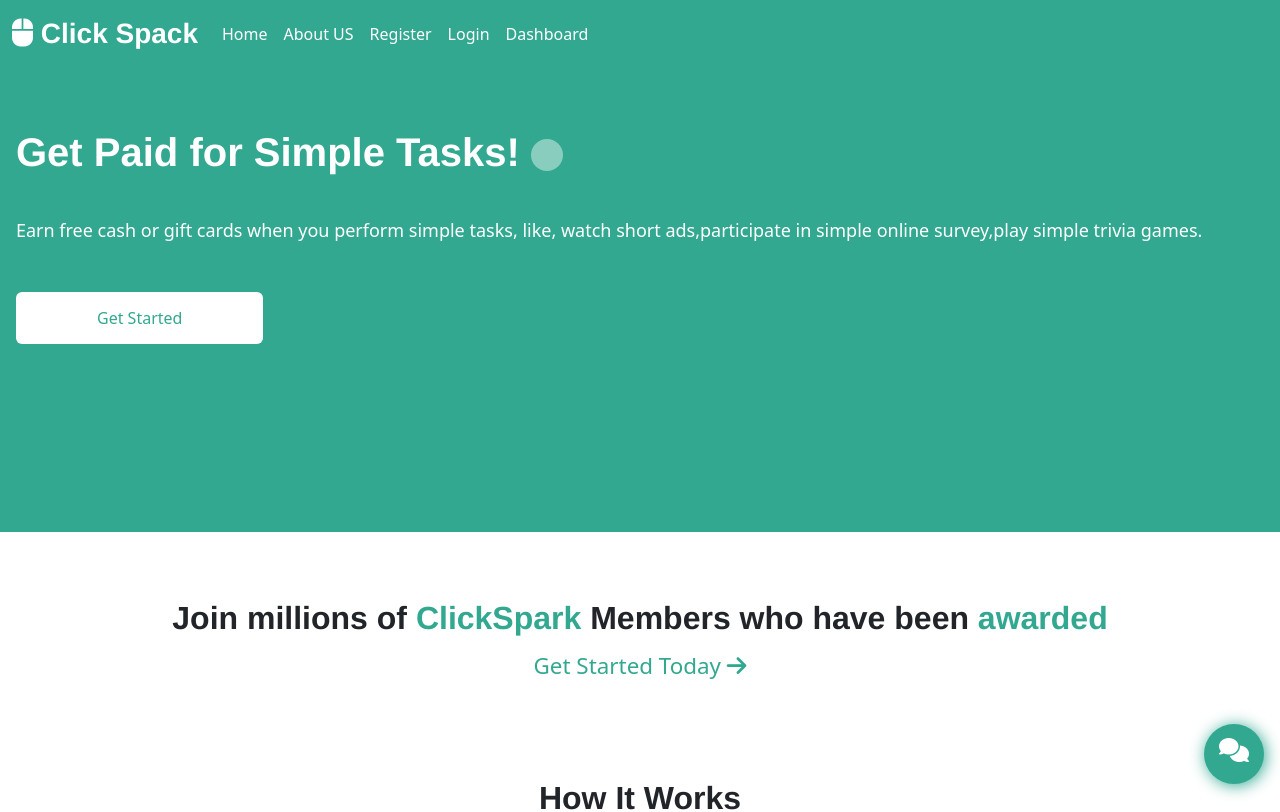
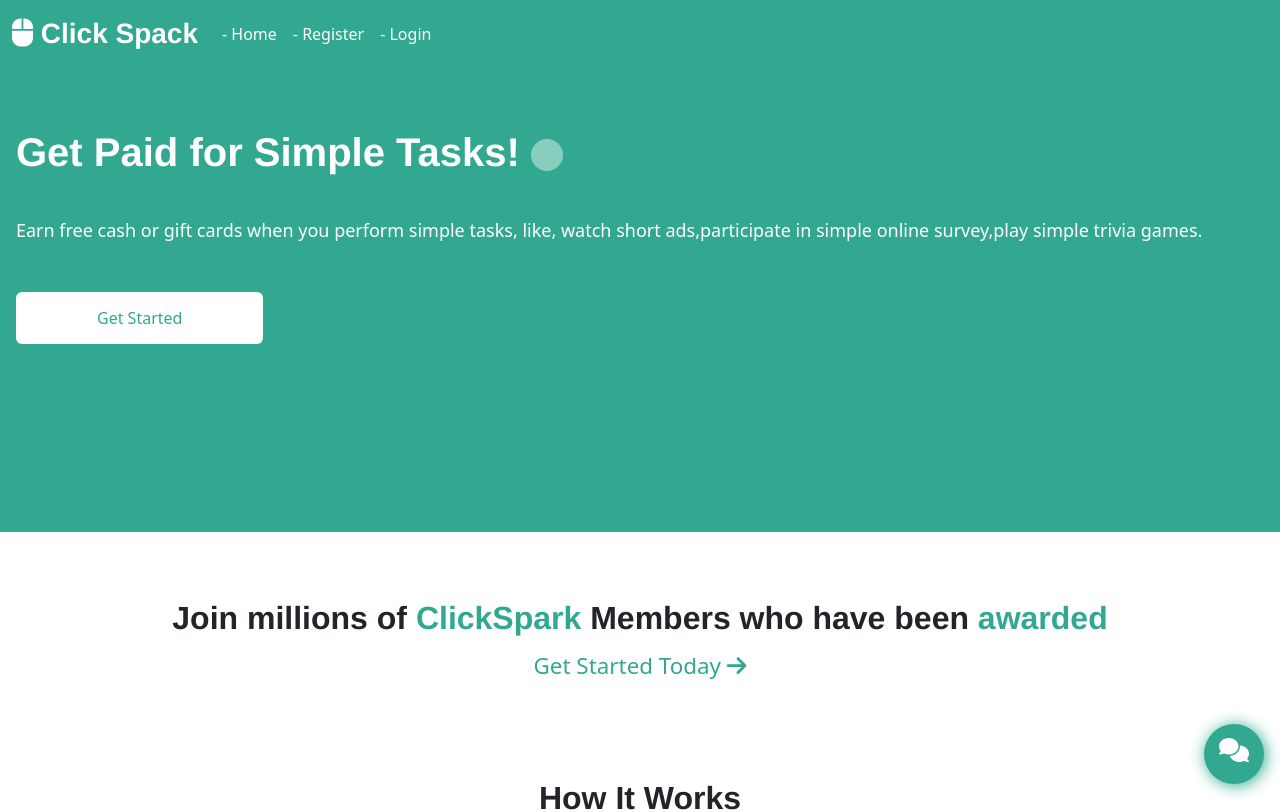
Before and after one commit to mario0070/click-spark, a React (Vite) app: page / in a window 1280 px wide. Shown: the top 812 px of the page. Built offline with nearby package versions, Linux system fonts and the light colour scheme; the HTML template or start-up script is replaced by a standard one.

Commit message:
login user

```diff
--- a/public/css/style.css
+++ b/public/css/style.css
@@ -509,3 +509,11 @@ body{
     color: var(--secondary);
     padding: .8em 2em;
 }
+
+.navbar .log_out{
+    width: fit-content;
+    padding: .5em 1em;
+    margin-top: 1em;
+    padding-bottom: .8em;
+    float: right;
+}
--- a/src/components/navbar.jsx
+++ b/src/components/navbar.jsx
@@ -1,6 +1,10 @@
-import React from 'react'
+import React, { useState } from 'react'
+import { useCookies } from 'react-cookie'
 
 export default function NavBar() {
+    const [cookie, setCookie, removeCookie] = useCookies("")
+    const [user, setUser] = useState(cookie.SparkUser ??  "")
+
     return (
         <nav class="navbar navbar-expand-sm bg-light navbar-light fixed-top">
             <div class="container-fluid">
@@ -11,20 +15,37 @@ export default function NavBar() {
                 <div class="collapse navbar-collapse" id="collapsibleNavbar">
                 <ul class="navbar-nav">
                     <li class="nav-item">
-                    <a class="nav-link" href="/">Home</a>
+                        <a class="nav-link" href="/">- Home</a>
+                    </li>
+                    { !user &&
+                        <>
+                            <li class="nav-item">
+                            <a class="nav-link" href="/signup">- Register</a>
                             </li>
                             <li class="nav-item">
-                    <a class="nav-link" href="/about">About US</a>
+                                <a class="nav-link" href="/login">- Login</a>
+                            </li>
+                        </>
+                    }
+                  {user &&
+                    <>
+                        <li class="nav-item">
+                            <a class="nav-link" href="/dashboard">- Dashboard</a>
                         </li>
                         <li class="nav-item">
-                    <a class="nav-link" href="/signup">Register</a>
+                            <a class="nav-link" href="/task">- All Task</a>
                         </li>
                         <li class="nav-item">
-                    <a class="nav-link" href="/login">Login</a>
+                            <a class="nav-link" href="/withdraw">- Withdraw Earnings</a>
                         </li>
                         <li class="nav-item">
-                    <a class="nav-link" href="/dashboard">Dashboard</a>
+                            <a class="nav-link" href="/user-profile">- User Profile</a>
                         </li>
+                        <li class="nav-item pb-4">
+                            <a class="nav-link btn bg-danger log_out fw-bold" href="#">Log Out <i class="fa-solid fa-arrow-right"></i></a>
+                        </li>
+                    </>
+                  }
                 </ul>
                 </div>
             </div>
--- a/src/pages/dashboard.jsx
+++ b/src/pages/dashboard.jsx
@@ -1,10 +1,17 @@
-import React from 'react'
+import React, { useEffect, useState } from 'react'
 import NavBar from '../components/navbar'
 import Footer from '../components/footer'
-import { Route, Routes, Link } from 'react-router-dom'
+import { Route, Routes, Link, redirect } from 'react-router-dom'
 import Bottombar from '../components/bottombar'
+import { useCookies } from 'react-cookie'
 
 export default function Dashboard() {
+  const [cookie, setCookie, removeCookie] = useCookies("")
+  const [user, setUser] = useState(cookie.SparkUser ??  "")
+
+  // useEffect(() => {
+  //   console.log(user)
+  // })
 
   const reloadBal = () => {
     const rotate = document.querySelector(".rotate")
@@ -15,6 +22,7 @@ export default function Dashboard() {
     },2000)
   }
 
+  if(user){
     return (
       <div className='dash'>
         <NavBar/>
@@ -24,11 +32,11 @@ export default function Dashboard() {
 
               <div className="move">
                 <div className="section3">
-                  <h2 className="fw-bold name mb-3">Hi Ganiu</h2>
+                    <h2 className="fw-bold name mb-3 text-capitalize">Hi {user.fullname.split(" ")[1]}</h2>
                     <div className="d-flex total justify-content-between">
                       <div className="">
                         <h4 className="fw-bold mb-2">Total Balance</h4>
-                      <h2 className="bal fw-bold">₦93,000.00</h2>
+                        <h2 className="bal fw-bold">₦{user.balance}.00</h2>
                       </div>
                       <div className="icon rotate btn" onClick={reloadBal}>
                         <i class="fa-solid fa-rotate-right"></i>
@@ -69,7 +77,7 @@ export default function Dashboard() {
 
                 <div className="box">
                     <h2 className="">Task Done</h2>
-                  <h6 className="">0</h6>
+                    <h6 className="">{user.taskTotal}</h6>
                 </div>
 
                 <div className="box">
@@ -80,16 +88,18 @@ export default function Dashboard() {
 
                 <div className="box">
                     <h2 className="">Reference Code</h2>
-                  <h6 className="">PBWHZK207095</h6>
+                    <h6 className="">{user.ref_code ?? "N/A"}</h6>
                 </div>
+
                 <div className="box">
                     <h2 className="">Reference Link</h2>
-                  <h6 className="">https://onlineig.com/register?code=PBWHZK207095</h6>
+                    <h6 className="">{window.location.origin + "/signup?ref=" + user.ref_code}</h6>
 
                 </div>
+
                 <div className="box">
                     <h2 className="">References</h2>
-                  <h6 className="">0</h6>
+                    <h6 className="">{user.total_ref}</h6>
                 </div>
 
                 <div className="transact">
@@ -119,4 +129,7 @@ export default function Dashboard() {
         <Footer/>
       </div>
     )
+  }else{
+    window.location.href = "/login";
   }
+}
--- a/src/pages/login.jsx
+++ b/src/pages/login.jsx
@@ -1,5 +1,6 @@
 import React, { useEffect, useRef, useState } from 'react'
 import { CookiesProvider, useCookies } from "react-cookie";
+import axios from '../utils/axios';
 
 export default function Login() {
   const [email, setEmail] = useState("")
@@ -46,12 +47,13 @@ export default function Login() {
     e.preventDefault()
     var submitbtn = document.querySelector(".submitbtn")
     submitbtn.innerHTML = `<div class="spinner-border spinner-border-sm"></div>`
-    axios.post("/user/login", {
+    axios.post("/earn/login", {
       email : userEmail.current.value,
       password : userPassword.current.value,
     })
     .then(res => {
-      setCookie("user",res.data.user)
+      console.log(res)
+      setCookie("SparkUser",res.data.user)
       alert("success", "User is login")
       window.location.href = "/dashboard"
     })
--- a/src/pages/task.jsx
+++ b/src/pages/task.jsx
@@ -2,14 +2,18 @@ import React, { useEffect, useState } from 'react'
 import NavBar from '../components/navbar'
 import Footer from '../components/footer'
 import Bottombar from '../components/bottombar'
+import { useCookies } from 'react-cookie'
 
 export default function Task() {
     const [test, setTest] = useState([])
+    const [cookie, setCookie, removeCookie] = useCookies("")
+    const [user, setUser] = useState(cookie.SparkUser ??  "")
 
     useEffect(() => {
         setTest([1,2,3,4,5,6,7,9,10])
     },[])
 
+    if(user){
         return (
             <div className='all_task'>
                 <NavBar/>
@@ -54,4 +58,7 @@ export default function Task() {
                 <Footer/>
             </div>
         )
+    }else{
+        window.location.href = "/login"
     }
+}
--- a/src/pages/user.jsx
+++ b/src/pages/user.jsx
@@ -1,9 +1,14 @@
-import React from 'react'
+import React, { useState } from 'react'
 import NavBar from '../components/navbar'
 import Footer from '../components/footer'
 import Bottombar from '../components/bottombar'
+import { useCookies } from 'react-cookie'
 
 export default function User() {
+  const [cookie, setCookie, removeCookie] = useCookies("")
+  const [user, setUser] = useState(cookie.SparkUser ??  "")
+
+  if(user){
     return (
       <div>
 
@@ -12,10 +17,10 @@ export default function User() {
           <div className="main_content user">
               <h2 className="green text-center mb-5 fw-bold">User Profile</h2>
 
-            <input type="text" placeholder='Fullname' />
-            <input type="text" placeholder='Email' />
-            <input type="text" placeholder='Phone Number' />
-            <input type="text" placeholder='Password' />
+              <input type="text" className='text-capitalize' placeholder='Fullname' value={user.fullname}/>
+              <input type="text" placeholder='Email' value={user.email}/>
+              <input type="text" placeholder='Phone Number' value={user.phone}/>
+              <input type="text" placeholder='*******' />
               <div className="text-center">
                 <button className="btn">Save Changes</button>
               </div>
@@ -25,4 +30,7 @@ export default function User() {
 
       </div>
     )
+  }else{
+    window.location.href = "/login"
   }
+}
--- a/src/pages/withdraw.jsx
+++ b/src/pages/withdraw.jsx
@@ -1,16 +1,21 @@
-import React from 'react'
+import React, { useState } from 'react'
 import NavBar from '../components/navbar'
 import Footer from '../components/footer'
 import Bottombar from '../components/bottombar'
+import { useCookies } from 'react-cookie'
 
 export default function Withdraw() {
+  const [cookie, setCookie, removeCookie] = useCookies("")
+  const [user, setUser] = useState(cookie.SparkUser ??  "")
+
+  if(user){
     return (
       <div>
           <NavBar/>
 
           <div className="main_content withdraw">
               <div className="box">
-              <h6 className="green pt-2 mb-2">CURRENT BALANCE: ₦0.00</h6>
+                <h6 className="green pt-2 mb-2">CURRENT BALANCE: ₦{user.balance}.00</h6>
                 <p className="">You need to have <span className="green">₦20,000.00</span> before you can withdraw your earnings.</p>
               </div>
 
@@ -40,4 +45,7 @@ export default function Withdraw() {
 
       </div>
     )
+  }else{
+    window.location.href = "/login"
   }
+}
--- /dev/null
+++ b/src/utils/axios.jsx
@@ -0,0 +1,13 @@
+import React from 'react'
+import axios from 'axios';
+import { CookiesProvider, useCookies } from "react-cookie";
+import Cookies from 'js-cookie';
+
+
+export default  axios.create({
+    baseURL: 'https://swift-secure-api.onrender.com/',
+    headers: {
+        'Access-Control-Allow-Origin' : '*',
+        'Access-Control-Allow-Methods':'GET,PUT,POST,DELETE,PATCH,OPTIONS',
+    },
+});
```
Lines whose indentation alone changed are shown as unchanged.
